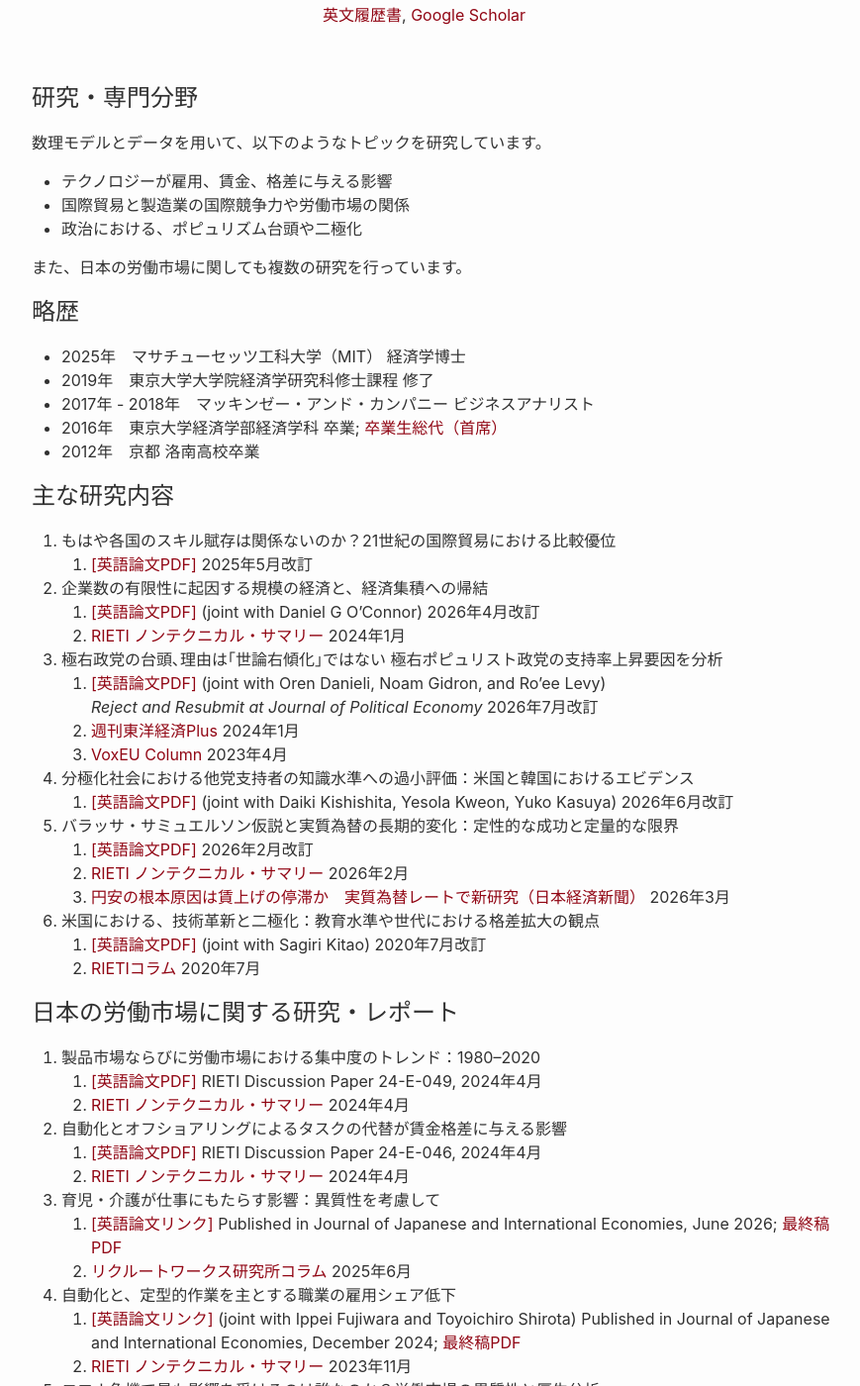
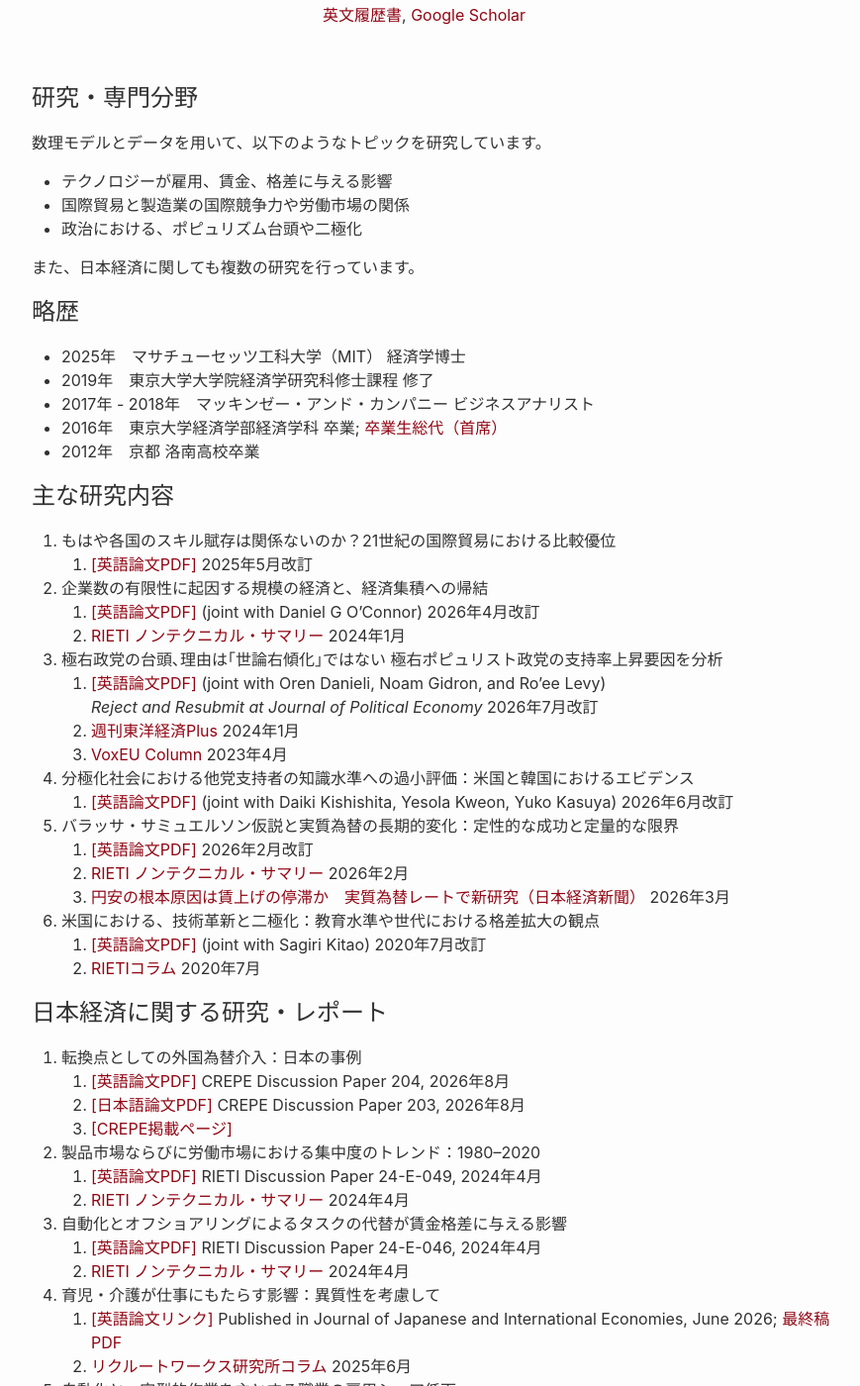
Before and after one commit to shinnkikuchi/shinnkikuchi.github.io, a Jekyll site: the page built from index_ja.md, in a window 1280 px wide and 1400 px high, scrolled down 339 px. Shown: the whole window at 99% size, without its empty margins (188-1057 px from the left). Built offline with Jekyll 4.4.1, drawn with Linux system fonts in a browser that asks for light colours.

Commit message:
FXI paper

```diff
--- a/index_ja.md
+++ b/index_ja.md
@@ -14,7 +14,7 @@ permalink: /ja/
 - 国際貿易と製造業の国際競争力や労働市場の関係
 - 政治における、ポピュリズム台頭や二極化
 
-また、日本の労働市場に関しても複数の研究を行っています。
+また、日本経済に関しても複数の研究を行っています。
 
 ## 略歴
 - 2025年　マサチューセッツ工科大学（MIT） 経済学博士
@@ -53,30 +53,35 @@ permalink: /ja/
    2. <a href="https://www.rieti.go.jp/jp/columns/a01_0605.html" target="_blank">RIETIコラム</a>  2020年7月
 
 
-## 日本の労働市場に関する研究・レポート
+## 日本経済に関する研究・レポート
 
-1. 製品市場ならびに労働市場における集中度のトレンド：1980–2020
+1. 転換点としての外国為替介入：日本の事例
+   1. <a href="/files/research/KIKUCHI-JPN-FXI-CREPE.pdf" target="_blank">[英語論文PDF]</a> CREPE Discussion Paper 204, 2026年8月
+   2. <a href="/files/research/KIKUCHI-JPN-FXI-inJPN-CREPE.pdf" target="_blank">[日本語論文PDF]</a> CREPE Discussion Paper 203, 2026年8月
+   3. <a href="https://www.crepe.e.u-tokyo.ac.jp/results/2026/crepedp203.html" target="_blank">[CREPE掲載ページ]</a>
+
+2. 製品市場ならびに労働市場における集中度のトレンド：1980–2020
    1. <a href="https://www.rieti.go.jp/jp/publications/dp/24e049.pdf" target="_blank">[英語論文PDF]</a> RIETI Discussion Paper 24-E-049, 2024年4月
    2. <a href="https://www.rieti.go.jp/jp/publications/nts/24e049.html" target="_blank">RIETI ノンテクニカル・サマリー</a>  2024年4月
 
-2. 自動化とオフショアリングによるタスクの代替が賃金格差に与える影響
+3. 自動化とオフショアリングによるタスクの代替が賃金格差に与える影響
    1. <a href="https://www.rieti.go.jp/jp/publications/dp/24e046.pdf" target="_blank">[英語論文PDF]</a> RIETI Discussion Paper 24-E-046, 2024年4月
    2. <a href="https://www.rieti.go.jp/jp/publications/nts/24e046.html" target="_blank">RIETI ノンテクニカル・サマリー</a>  2024年4月
 
-3. 育児・介護が仕事にもたらす影響：異質性を考慮して
+4. 育児・介護が仕事にもたらす影響：異質性を考慮して
    1. <a href="https://www.sciencedirect.com/science/article/pii/S0889158326000122" target="_blank">[英語論文リンク]</a>
    Published in Journal of Japanese and International Economies, June 2026; <a href="https://www.shinnosuke-kikuchi.com/files/research/KIKUCHI_LTC_Penalty.pdf" target="_blank">最終稿PDF</a>
    2. <a href="https://www.works-i.com/surveys/column/jpsedcolumn/detail006.html" target="_blank">リクルートワークス研究所コラム</a>  2025年6月
 
-4. 自動化と、定型的作業を主とする職業の雇用シェア低下
+5. 自動化と、定型的作業を主とする職業の雇用シェア低下
    1. <a href="https://www.sciencedirect.com/science/article/abs/pii/S0889158324000340" target="_blank">[英語論文リンク]</a> (joint with Ippei Fujiwara and Toyoichiro Shirota) Published in Journal of Japanese and International Economies, December 2024; <a href="https://www.shinnosuke-kikuchi.com/files/research/FKS-robot-japan.pdf" target="_blank">最終稿PDF</a>
    2. <a href="https://www.rieti.go.jp/jp/publications/nts/23e082.html" target="_blank">RIETI ノンテクニカル・サマリー </a> 2023年11月
 
-5. コロナ危機で最も影響を受けるのは誰なのか？労働市場の異質性と厚生分析
+6. コロナ危機で最も影響を受けるのは誰なのか？労働市場の異質性と厚生分析
    1. <a href="https://www.sciencedirect.com/science/article/abs/pii/S088915832030054X" target="_blank">[英語論文リンク]</a> (joint with Sagiri Kitao and Minamo Mikoshiba) Published in Journal of Japanese and International Economies, March 2021; <a href="https://www.shinnosuke-kikuchi.com/files/research/KKM-COVID19.pdf" target="_blank">最終稿PDF</a>
    2. <a href="https://www.rieti.go.jp/jp/publications/summary/20070004.html" target="_blank">RIETI ノンテクニカル・サマリー</a>  2020年7月
 
-6. 新型コロナ（COVID-19）危機が引き起こす格差の拡大
+7. 新型コロナ（COVID-19）危機が引き起こす格差の拡大
    1. <a href="https://www.rieti.go.jp/jp/publications/summary/20040020.html" target="_blank">[英語論文リンク]</a> (joint with Sagiri Kitao and Minamo Mikoshiba) RIETI Discussion Paper 20-E-039, 2020年4月
    2. <a href="https://cepr.org/voxeu/columns/heterogeneous-employment-vulnerability-and-inequality-japan" target="_blank">VoxEU Column</a> 2020年5月
    3. <a href="https://www.crepe.e.u-tokyo.ac.jp/material/crepecl7.html" target="_blank">CREPEコラム</a>  2020年5月
```
Also changed, not shown: 2 other files.
